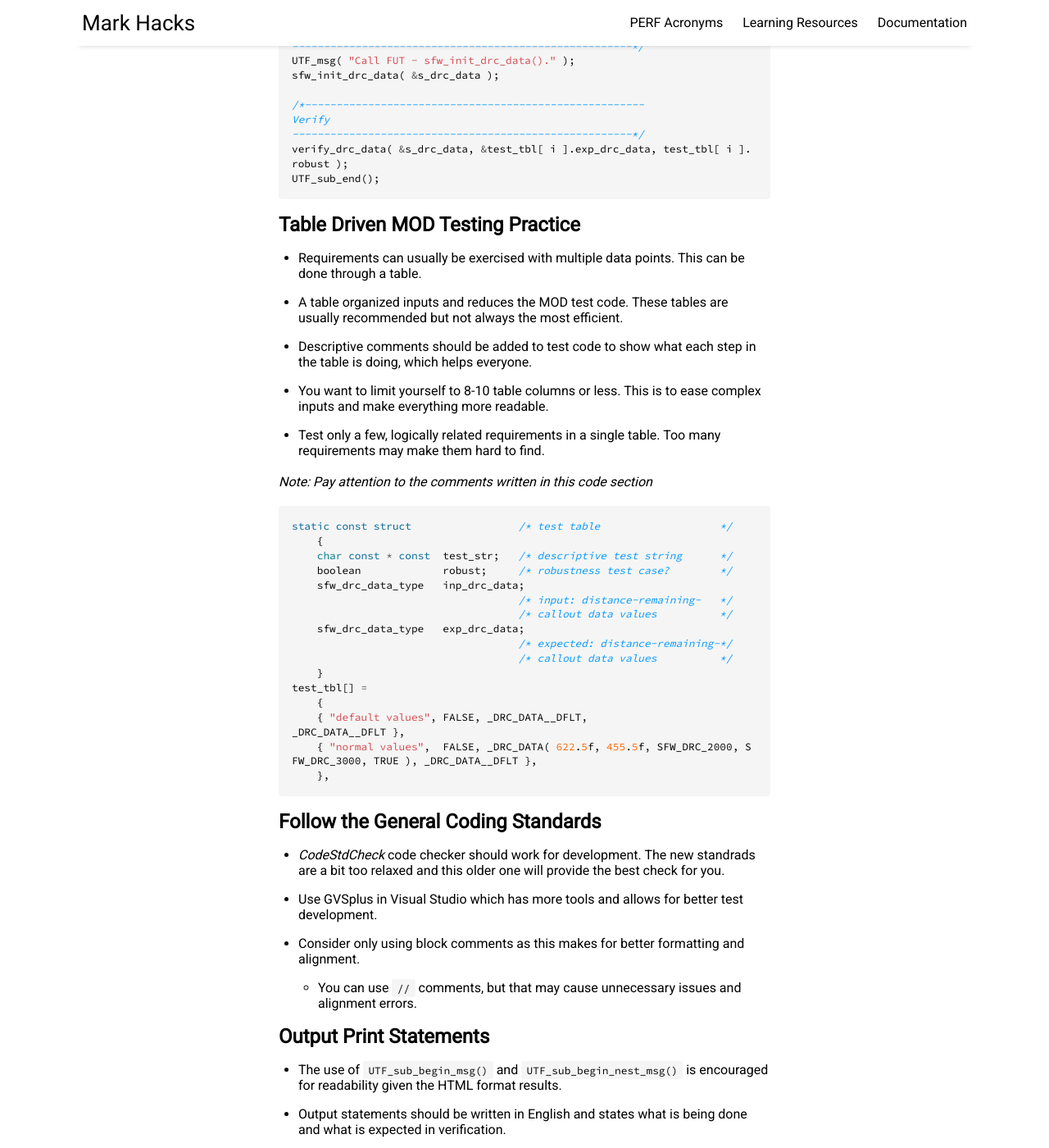
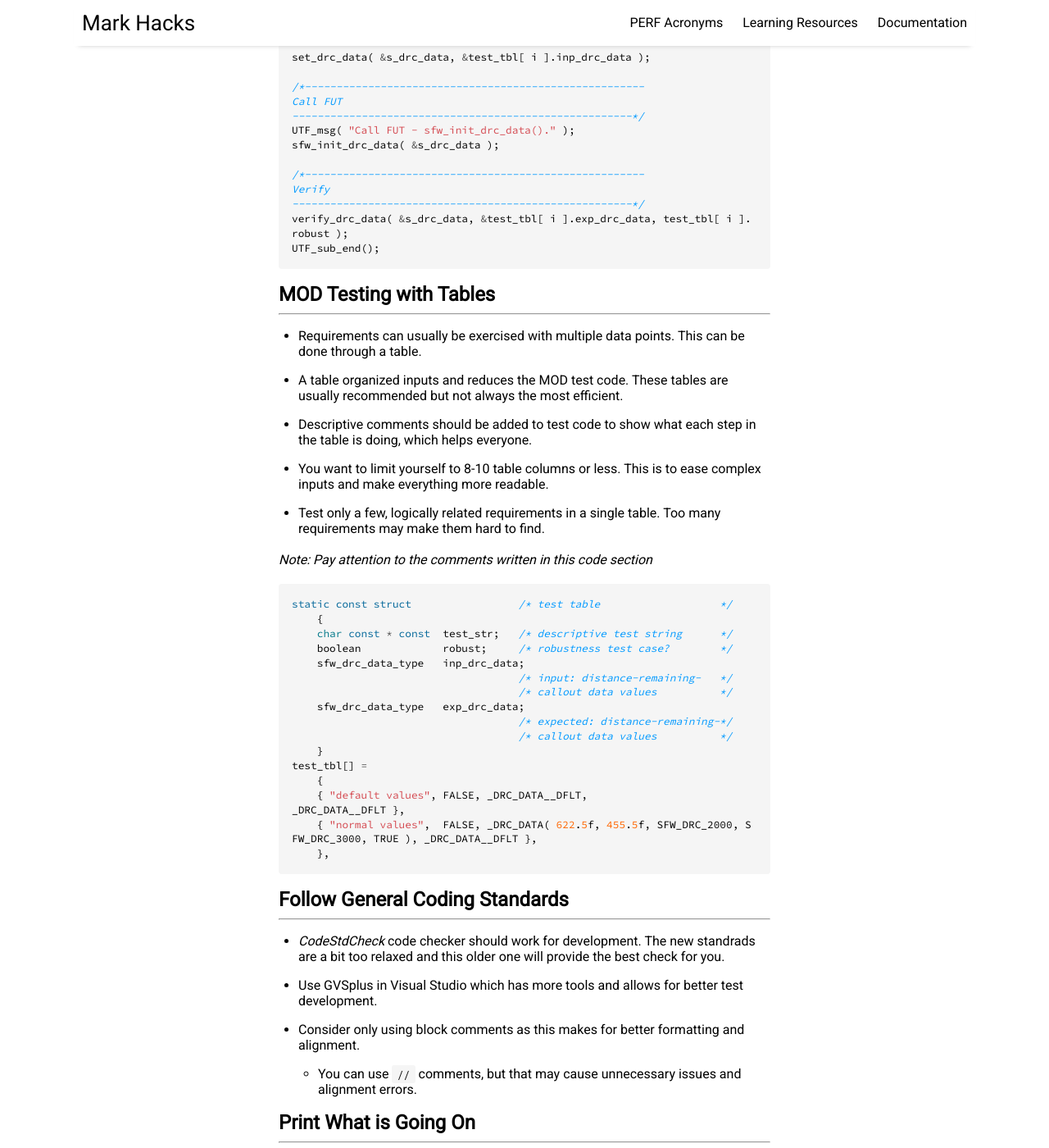
Before and after one commit to mashinhu/MarkHacks, a Jekyll site: the page built from _posts/2023-10-11-learn-to-MOD-test.md, in a window 1280 px wide and 1400 px high, scrolled down 3831 px. Shown: the whole window at 82% size. Built offline with Jekyll 4.4.1, drawn with Linux system fonts in a browser that asks for light colours; nearby versions of some CDN libraries; some of the changed text lies outside the part shown.

Commit message:
add separation between sections

````diff
--- a/_posts/2023-10-11-learn-to-MOD-test.md
+++ b/_posts/2023-10-11-learn-to-MOD-test.md
@@ -9,16 +9,23 @@ image: beechcraft-denali.png
 
 # Module Testing
 
+---
+
 Module Testing contains software libraries, utilities, and tools, that together form a testing framework to test a single source code module or multiple.
 
 **MTF** stands for Module Testing Framework
 
 ## Builder
+
+---
+
 - MTF uses Boost Build ( BB ) to execute module tests. BB can build and test on Windows and Linux platforms. Executables can be build and tested, then the results will be published.
 - BB manages dependencies required to produce results files.
 - BB builds a dependency tree from the build files to allow for parallelization and incremental builds.
 
 ## Software Libraries
+
+---
 
 ### UTF: Universal Test Framework
 
@@ -46,6 +53,8 @@ This is a library that provides fake implemetations of various module interfaces
 
 ## Utilities
 
+---
+
 This inclues wrapper scripts that provide homogenized functionality to build and execution environment.
 
 ### Launch Wrappers
@@ -66,6 +75,8 @@ This is a set of scripts as well, written in Python. These scripts use the SrcML
 - The mock implementation can be configured to have behavior for testing.
 
 ## Tools
+
+---
 
 ### Compilers
 The MTF supports
@@ -92,16 +103,22 @@ The MTF uses the **Results2HTML** framework / script to convert UTF's XML output
 ### SrcML
 The MTF uses this to parse source code.
 
+---
+
 # MOD Test Development
 
 This section includes the best practices and how to code for MOD testing.
 
-## Write your Tests as *Simply* as they can be
+## Make Your Tests *Simple*
+
+---
 
 - These should be easily interpreted and code should be where we spend our focus, not on trying to decipher a test.
 - The test should be similar to the requirement and makes it easier to understand. From reading the requirement and looking at the test, the reviewer should know exactly what is happening.
 
-## Test the Case Sections
+## Test Case Sections
+
+---
 
 There are three main parts to a MOD test section.
 1. Set up and initialization
@@ -140,7 +157,9 @@ verify_drc_data( &s_drc_data, &test_tbl[ i ].exp_drc_data, test_tbl[ i ].robust
 UTF_sub_end();
 ```
 
-## Table Driven MOD Testing Practice
+## MOD Testing with Tables
+
+---
 
 - Requirements can usually be exercised with multiple data points. This can be done through a table.
 - A table organized inputs and reduces the MOD test code. These tables are usually recommended but not always the most efficient.
@@ -169,14 +188,18 @@ test_tbl[] =
     },
 ```
 
-## Follow the General Coding Standards
+## Follow General Coding Standards
+
+---
 
 - *CodeStdCheck* code checker should work for development. The new standrads are a bit too relaxed and this older one will provide the best check for you.
 - Use GVSplus in Visual Studio which has more tools and allows for better test development.
 - Consider only using block comments as this makes for better formatting and alignment.
   - You can use `//` comments, but that may cause unnecessary issues and alignment errors.
 
-## Output Print Statements
+## Print What is Going On
+
+---
 
 - The use of `UTF_sub_begin_msg()` and `UTF_sub_begin_nest_msg()` is encouraged for readability given the HTML format results.
 - Output statements should be written in English and states what is being done and what is expected in verification.
@@ -189,6 +212,8 @@ The following are not sufficient:
 All numeric values should include units if possible.
 
 ## Use of Macros
+
+---
 
 - Macros help when table data becomes too large and overwhelming.
 - Macros should be named appropriately and not at too deep of a layer. This should follow the coding conventions and guidelines.
@@ -225,5 +254,7 @@ BBOX_OUT _BBOX( _SCPOSN_D( 10.0, 20.0 ), _SCPOSN_D( -10.0, -20.0 ) ), FALSE
 
 ## Divide up Larger Tests
 
+---
+
 - It may be difficult to manage large tests in one file. Keeping in one file may make things simpler, however, it may be better to break into multiple modules for readability.
 - This makes tests easier to maintain and divide up for reviews.
````
Also changed, not shown: other parts of _posts/2023-10-11-learn-to-MOD-test.md (+5 -1 lines).
